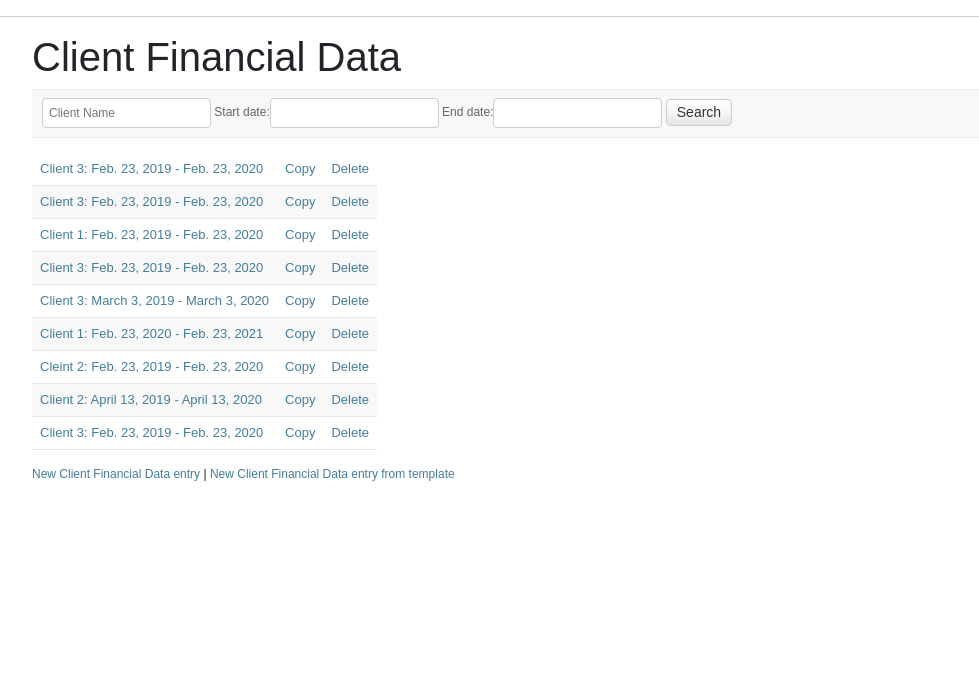
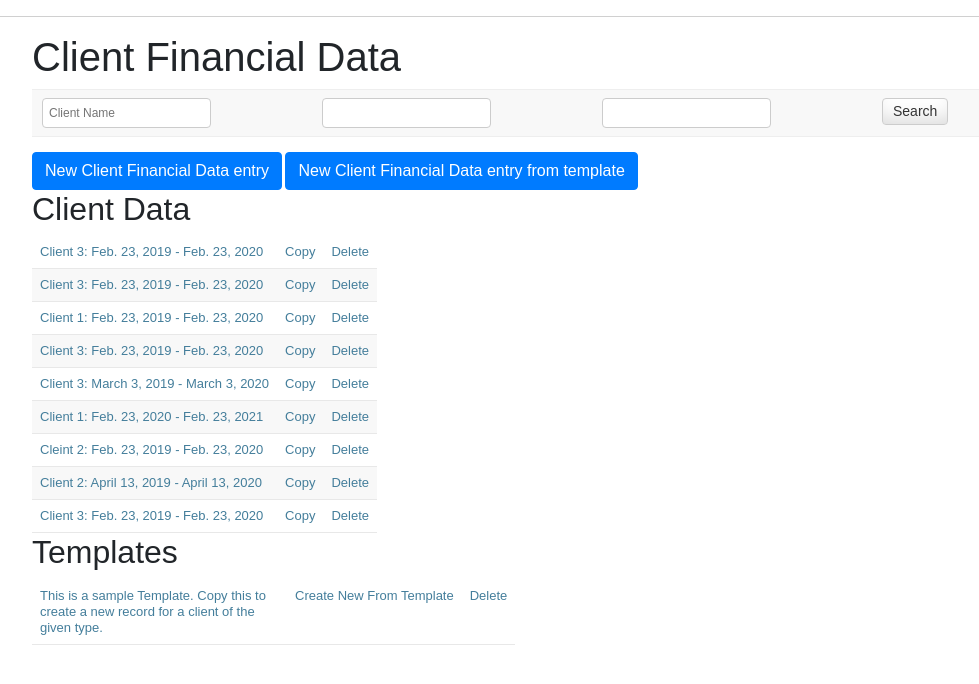
Before and after one commit to cs4p/remedy, a Django app: page / in a window 1280 px wide. Shown: the part 79-763 px from the top of the page, without its empty margins (53-1032 px from the left). Run offline with Django 3.2, Linux system fonts and the light colour scheme; a user stored in the database is signed in; data comes from the database, SQL or seed files in the repository; parts of the project's set-up code (start-up, migrations or seed data) failed here and were passed over; some libraries are stand-ins or nearby versions.

Commit message:
Put template and client data together

```diff
--- a/cfd/templates/cfd_list.html
+++ b/cfd/templates/cfd_list.html
@@ -5,13 +5,36 @@
         <h1>Client Financial Data</h1>
         <div class="search-bar">
           <form method="POST"> {% csrf_token %}
-            {{ form }}
-
+            <!-- {{ form }} -->
+            <div class="row">
+              {% for field in form %}
+                <div class="col search-field-col">
+                  {{ field }}
+                </div>
+              {% endfor %}
+              <div class="col search-field-col">
                 <input class="search-btn" type="submit" value="Search" />
+              </div>
+            </div>
           </form>
         </div>
 
-        <table>
+        <div id="new-button-container">
+          <a href="{% url "cfd:cfd_new" %}">
+            <button class="btn btn-primary cfd-btn new-form-btn">
+                <span class="oi oi-plus"></span> New Client Financial Data entry
+            </button>
+          </a>
+          <a href="{% url "cfd:template_list" %}">
+            <button class="btn btn-primary cfd-btn new-form-btn">
+                <span class="oi oi-plus"></span> New Client Financial Data entry from template
+            </button>
+          </a>
+        </div>
+
+        <div class="cfd-section">
+          <h2>Client Data</h2>
+          <table class="cfd-list">
             {% for r in object_list %}
             <tr><td><a href="{% url "cfd:cfd_edit" r.id %}">{{ r.CLIENT }}: {{ r.START_DATE }} - {{ r.END_DATE }}</a></td>
             <td><a href="{% url "cfd:cfd_copy" r.id %}">Copy</a></td>
@@ -19,9 +42,21 @@
             </tr>
             {% endfor %}
           </table>
-<p/><p/>
-        <a href="{% url "cfd:cfd_new" %}">New Client Financial Data entry</a> |
-        <a href="{% url "cfd:template_list" %}">New Client Financial Data entry from template</a>
+        </div>
+
+        <div class="cfd-section">
+          <h2>Templates</h2>
+          <table class="cfd-list">
+            {% for r in templates %}
+            <tr><td width=255><a href="{% url "cfd:cfd_edit" r.id %}">{{ r.CONTRACT_DESCRIPTION }}</a></td>
+            <td><a href="{% url "cfd:cfd_copy" r.id %}">Create New From Template</a></td>
+            <td><a href="{% url "cfd:cfd_delete" r.id %}">Delete</a></td>
+            </tr>
+            {% endfor %}
+          </table>
+        </div>
+
+
     </div>
 {% endblock %}
 
```
Lines whose indentation alone changed are shown as unchanged.
